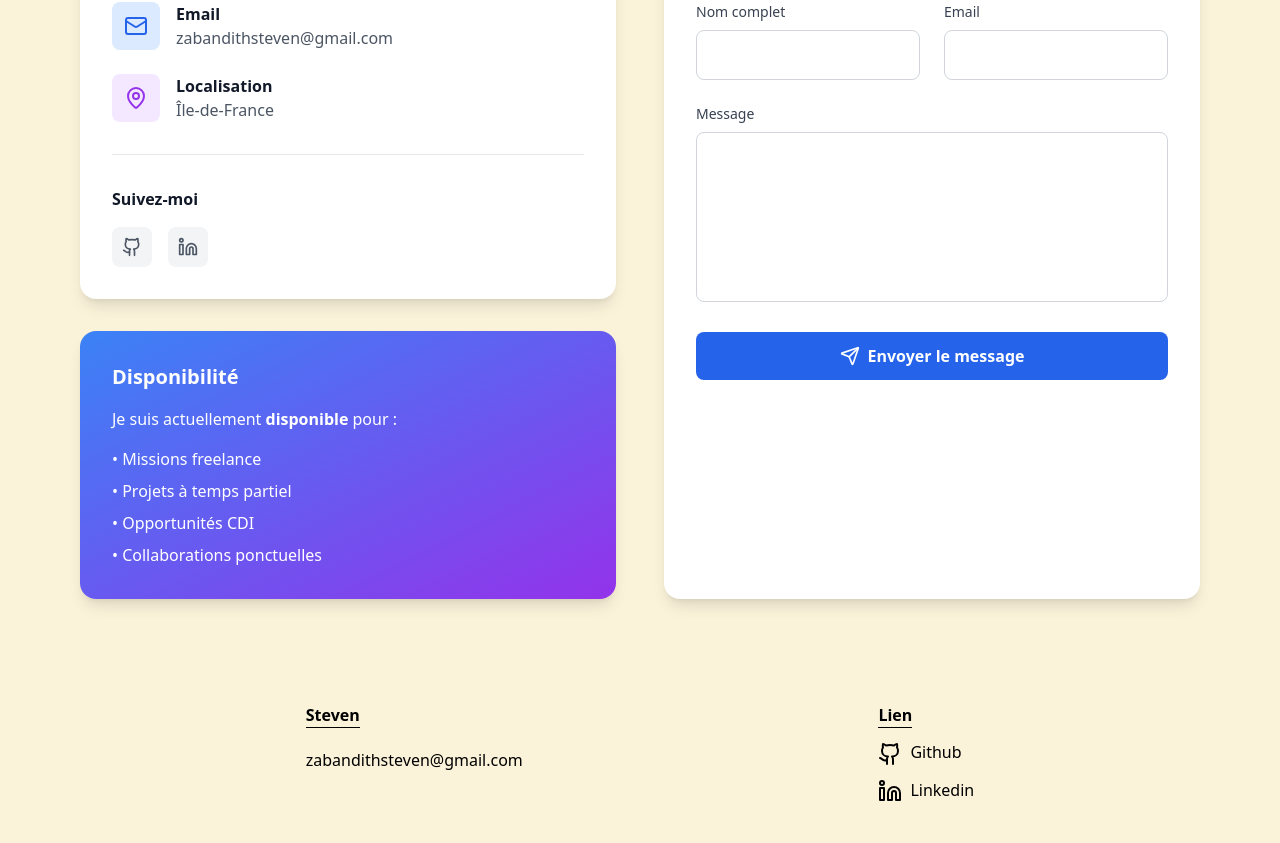
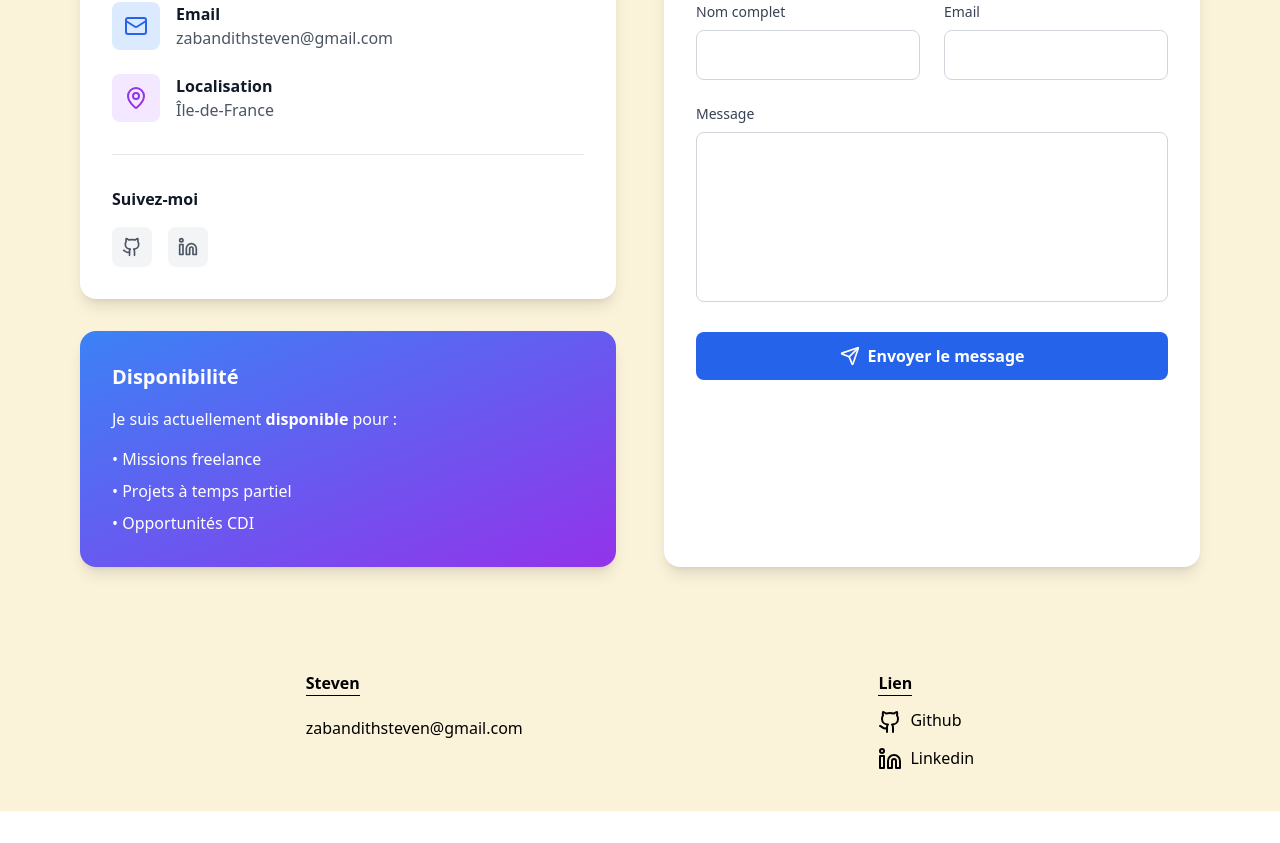
Before and after one commit to stevenzab/portfolio, a Next.js app: page /contact in a window 1280 px wide. Shown: the part 382-1225 px from the top of the page. After the commit the page ends 1193 px from the top, so only its background shows below. Built offline with nearby package versions, Linux system fonts and the light colour scheme.

Commit message:
[DEL] text

```diff
--- a/pages/contact.tsx
+++ b/pages/contact.tsx
@@ -3,8 +3,6 @@ import { useState, FormEvent } from "react";
 import Swal from "sweetalert2";
 
 const ContactPage = () => {
-
-  const [result, setResult] = useState("");
 
   const handleSubmit = async (event: FormEvent<HTMLFormElement>) => {
     event.preventDefault();
@@ -111,7 +109,6 @@ const ContactPage = () => {
                 <li>• Missions freelance</li>
                 <li>• Projets à temps partiel</li>
                 <li>• Opportunités CDI</li>
-                <li>• Collaborations ponctuelles</li>
               </ul>
             </div>
           </div>
```
